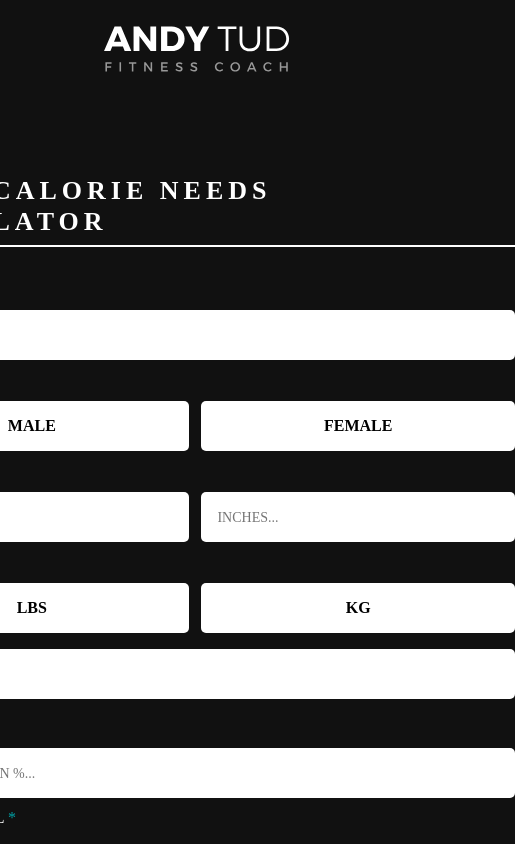
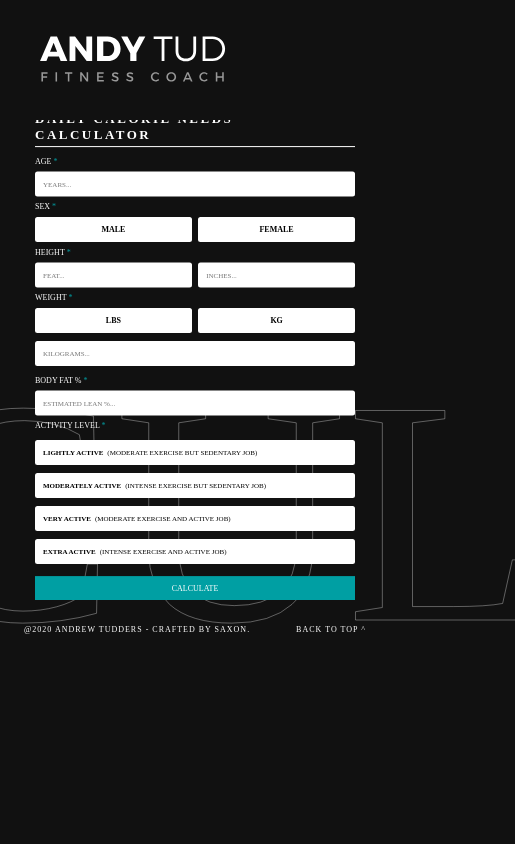
Before and after one commit to SaxonJude/andrew-tud, a Gatsby site: page /calculator in a window 390 px wide. Shown: the top 844 px of the page, 515 px wide, since content can reach past the window. Built offline with nearby package versions, Linux system fonts and the light colour scheme; Gatsby itself is replaced by a stand-in of ours; a web font is replaced by a local one.

Commit message:
Final 1.0.0

```diff
--- a/src/components/styles/_media.scss
+++ b/src/components/styles/_media.scss
@@ -65,6 +65,12 @@
 }
 
 @media screen and (max-width: 1000px) {
+  .calcContainer {
+    height: 50em !important;
+  }
+  .calcForm {
+    transform: scale(0.8);
+  }
   .cards {
     flex-wrap: wrap;
     width: 600px !important;
@@ -103,7 +109,6 @@
     height: 238em !important;
   }
   .container {
-    // border: 1px solid white;
     height: 80em !important;
   }
   .flexboxRowReverse {
@@ -163,6 +168,12 @@
 }
 
 @media screen and (max-width: 700px) {
+  .calcContainer {
+    height: 30em !important;
+  }
+  .calcForm {
+    transform: scale(0.5);
+  }
   .landingBoxes {
     width: 100% !important;
   }
@@ -239,9 +250,9 @@
 @media screen and (max-width: 450px) {
   .navbar {
     flex-wrap: nowrap !important;
-    img {
-      margin-left: 3rem !important;
-    }
+  }
+  .logo {
+    margin-left: 1rem;
   }
   .stepsContainer {
     height: 228em !important;
@@ -270,3 +281,9 @@
     }
   }
 }
+
+@media screen and (max-width: 390px) {
+  .logo {
+    margin-left: 1rem !important;
+  }
+}
--- a/src/pages/calculator.js
+++ b/src/pages/calculator.js
@@ -64,6 +64,7 @@ class Calculator extends Component {
         return (
             <Layout tab="calculator">
                 <div className={calculatorStyles.calcContainer}>
+                    <h3>CALCULATE</h3>
                     <div className={calculatorStyles.calcForm}>
                         <h1>
                             Daily Calorie Needs Calculator
--- a/src/pages/index.js
+++ b/src/pages/index.js
@@ -65,7 +65,7 @@ const Home = props => {
                         <img src={imgOne} alt="Andrew"/>
                     </div>
                 </div>
-                <h3>Andrew</h3>
+                <h3>Andrew tudders Andrew tudders Andrew tudders Andrew tudders Andrew tudders</h3>
             </div>
             <div className={indexStyles.betterVersion}>
                 <div className={indexStyles.betterTitle}>
--- a/src/pages/styles/calculator.module.scss
+++ b/src/pages/styles/calculator.module.scss
@@ -1,19 +1,29 @@
 @import "../../styles/variables";
+@import "../../../src/components/styles/media";
 
 .calcContainer {
   @include flex-custom(column, center, center);
   height: 70em;
   width: 100%;
-  //   border: 1px solid white;
   color: $color-white;
   text-transform: uppercase !important;
+  overflow: hidden;
+  h3 {
+    position: fixed;
+    top: 1em;
+    z-index: 0;
+    font-family: "Monument Extended";
+    text-transform: uppercase;
+    font-size: 20rem;
+    color: transparent;
+    -webkit-text-stroke: 0.5px rgba(235, 235, 235, 0.733);
+  }
 }
 
 .calcForm {
   @include flex-custom(column, space-evenly, flex-start);
   height: 65em;
   width: 40em;
-  //   border: 1px solid white;
   h1 {
     letter-spacing: 5px;
     font-weight: 700;
@@ -29,7 +39,6 @@
   }
   form {
     @include flex-custom(column, center, flex-start);
-    // border: 1px solid blue;
     width: 100%;
     position: relative;
     label {
@@ -102,7 +111,6 @@
   @include flex-custom(row, center, center);
   font-weight: 600;
   width: 49%;
-  //   border: 1px solid green;
   background-color: white;
 }
 
@@ -113,7 +121,6 @@
 
 .doubleButton {
   @include flex-custom(row, space-between, center);
-  //   border: 1px solid white;
   width: 100%;
   input {
     width: 49% !important;
```
Also changed, not shown: src/pages/styles/index.module.scss (+19 -1 lines).
